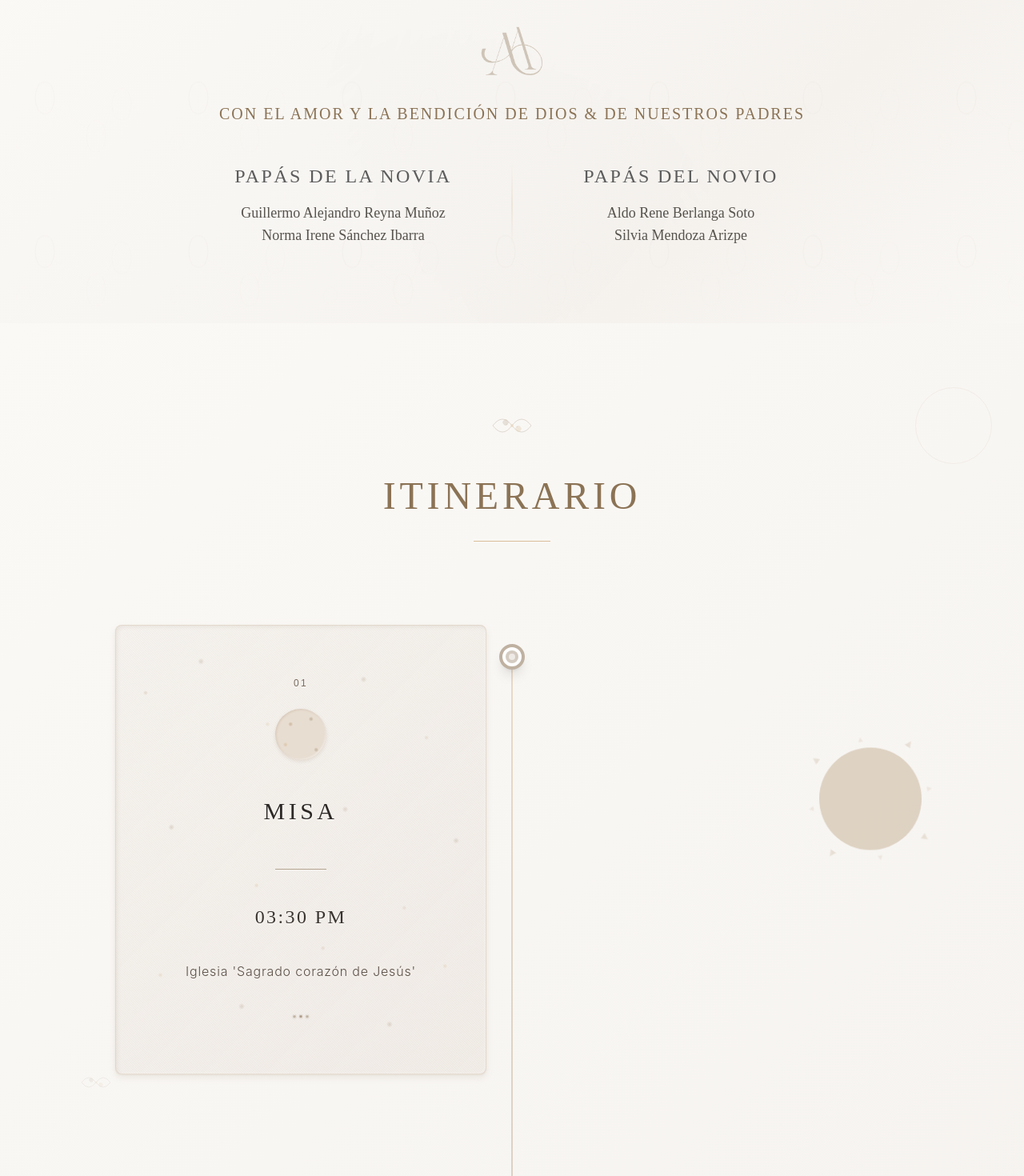
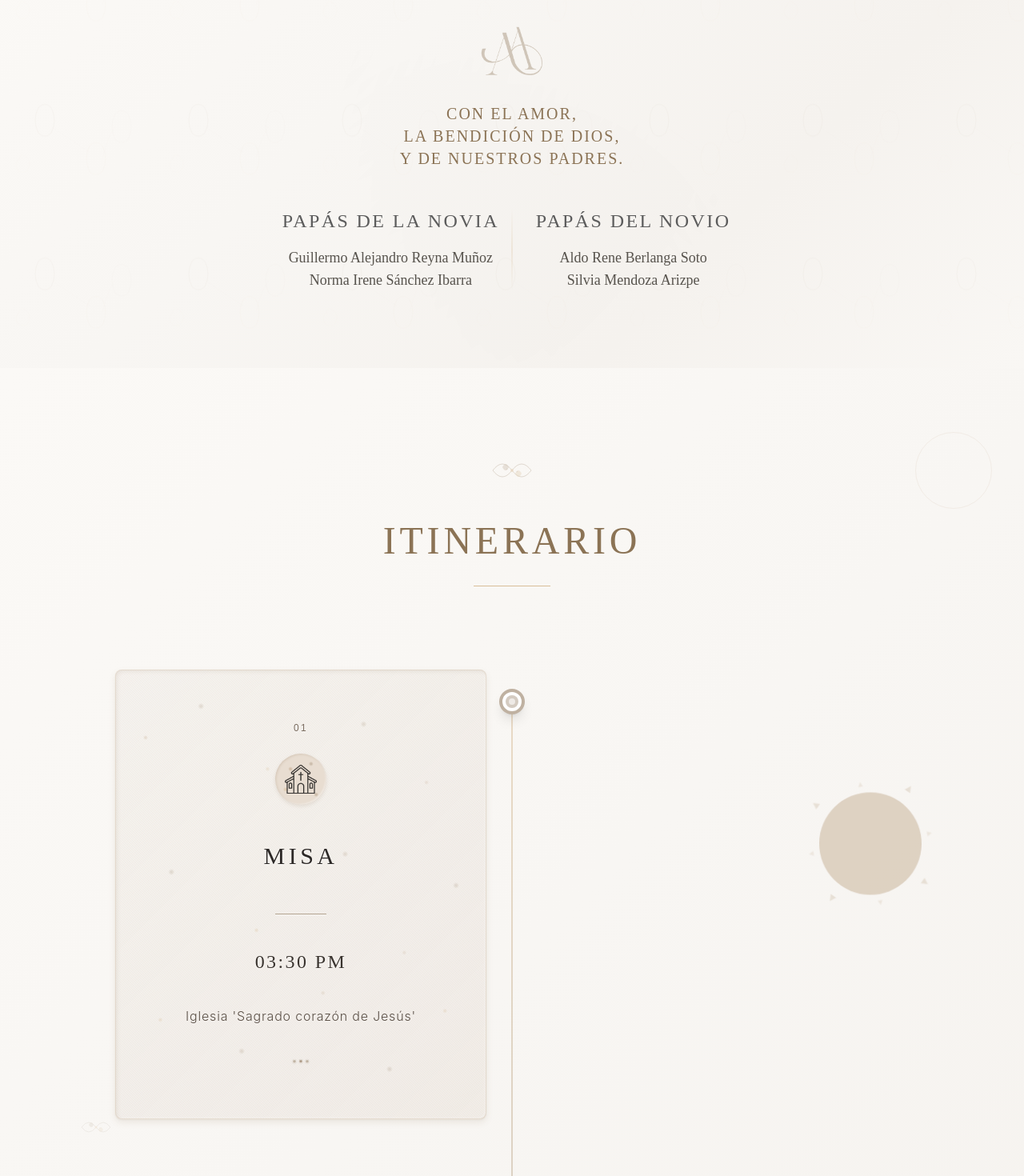
Before and after one commit to AlejoReyna/wedding_invitation, a Next.js app: page / in a window 1280 px wide. Shown: the part 2340-3810 px from the top of the page at 80% size. Built offline with nearby package versions, Linux system fonts and the light colour scheme.

Commit message:
more css

```diff
--- a/src/app/components/ItineraryItemCard.tsx
+++ b/src/app/components/ItineraryItemCard.tsx
@@ -154,6 +154,16 @@ export default function ItineraryItemCard({ item, index }: ItineraryItemCardProp
   // Función para obtener el icono original según el evento
   const getEventIcon = () => {
     switch (item.title) {
+      case 'Misa':
+        return (
+          <Image
+            src={church}
+            alt="Misa"
+            width={40}
+            height={40}
+            className="opacity-80 group-hover:opacity-100 transition-opacity duration-300"
+          />
+        );
       case 'Ceremonia':
         return (
           <Image
@@ -181,7 +191,7 @@ export default function ItineraryItemCard({ item, index }: ItineraryItemCardProp
             alt="Recepción"
             width={40}
             height={40}
-            className="opacity-80 group-hover:opacity-100 transition-opacity duration-300"
+            className="opacity-80 group-hover:opacity-100 transition-opacity duration-300 brightness-0 invert"
           />
         );
       default:
--- a/src/app/components/ParentsSection.tsx
+++ b/src/app/components/ParentsSection.tsx
@@ -80,11 +80,19 @@ export default function ParentsSection() {
         <div className="mx-10 flex justify-center items-center">
           <div className="relative overflow-hidden">
             <p className="text-lg md:text-xl font-light tracking-[0.1em] uppercase mb-12 text-[#8B7355] italic garamond-300 max-w-4xl">
-              Con el amor y la bendición de Dios & de nuestros padres
+              Con el amor,
+              <br/>
+              la bendición de Dios,
+              <br/> y de nuestros padres.
             </p>
-            <div className={`absolute inset-0 bg-gradient-to-r from-[#fbf9f6] to-[#fbf9f6] transition-all duration-1200 ease-out ${
-              showMainText ? 'translate-x-full' : 'translate-x-0'
-            }`}></div>
+            <div
+              className={`absolute inset-0 transition-all duration-1200 ease-out ${
+                showMainText ? 'translate-x-full' : 'translate-x-0'
+              }`}
+              style={{
+                background: 'linear-gradient(135deg, #fbf9f6 0%, #f8f6f3 35%, #f5f2ee 70%, #f9f7f4 100%)'
+              }}
+            ></div>
           </div>
         </div>
         <div className={`relative grid grid-cols-1 md:grid-cols-2 gap-8 max-w-4xl mx-auto transition-all duration-800 ease-out ${
```
